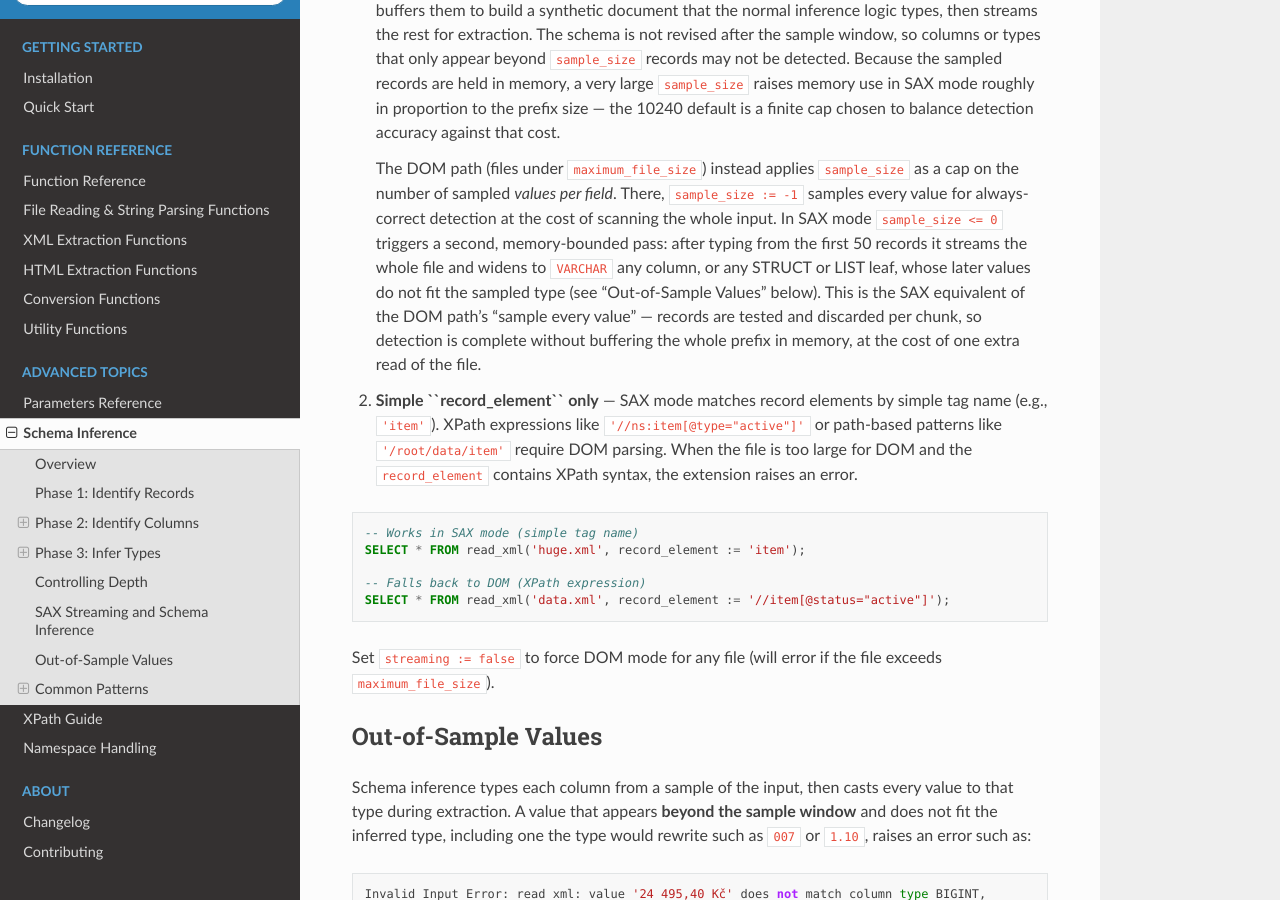
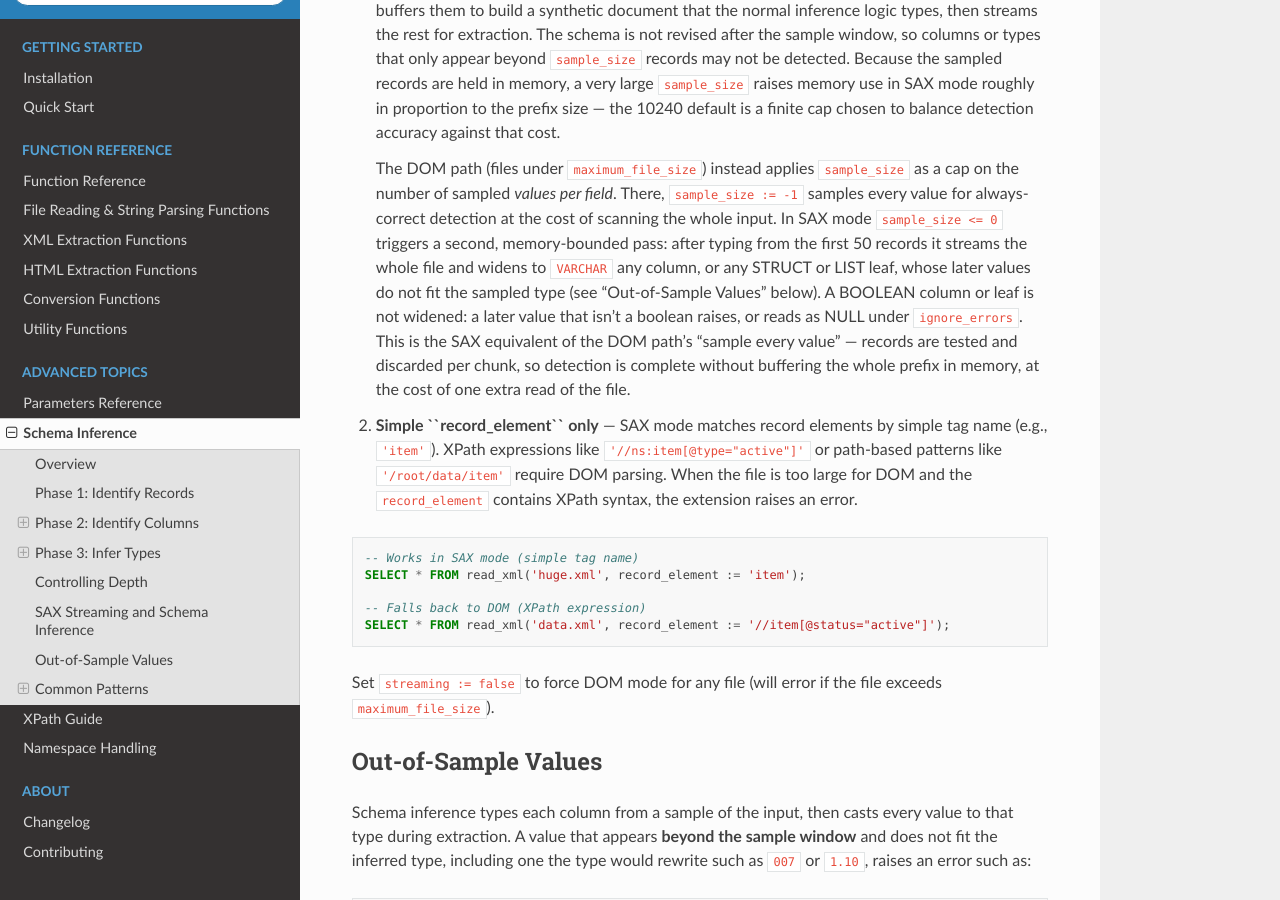
Before and after one commit to teaguesterling/duckdb_webbed, a Sphinx documentation site: the page built from docs/schema_inference.rst, in a window 1280 px wide and 900 px high, scrolled down 5610 px. Built offline with Sphinx 7.4.7 and the Read the Docs theme 3.1.0, drawn with Linux system fonts in a browser that asks for light colours.

Commit message:
fix(sax): match struct fields to elements without case, as extraction does (#256 review)
MergeXMLColumnType merges struct fields case-insensitively, and
WriteStructFromNode reads them with xmlStrcasecmp. The verify pass compared
names exactly, so a late <A> for field a was not checked and the read failed.
The docs now also say BOOLEAN is not widened.

Co-Authored-By: Claude Opus 5.5 (1M context) <noreply@anthropic.com>
Claude-Session: https://claude.ai/code/session_018b8k4Hc5jjq4EL4YUkAq8Q

```diff
--- a/docs/schema_inference.rst
+++ b/docs/schema_inference.rst
@@ -308,7 +308,8 @@ streaming instead of building a full DOM tree. This affects schema inference in
    always-correct detection at the cost of scanning the whole input. In SAX mode ``sample_size <= 0``
    triggers a second, memory-bounded pass: after typing from the first 50 records it streams the
    whole file and widens to ``VARCHAR`` any column, or any STRUCT or LIST leaf, whose later values
-   do not fit the sampled type (see "Out-of-Sample Values" below). This is the SAX equivalent of the DOM path's "sample every
+   do not fit the sampled type (see "Out-of-Sample Values" below). A BOOLEAN column or leaf is not
+   widened: a later value that isn't a boolean raises, or reads as NULL under ``ignore_errors``. This is the SAX equivalent of the DOM path's "sample every
    value" — records are tested and discarded per chunk, so detection is complete without buffering
    the whole prefix in memory, at the cost of one extra read of the file.
 
```
Also changed, not shown: 1 other file.
